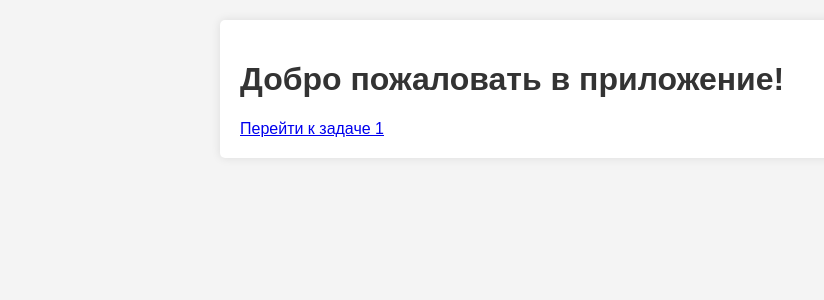
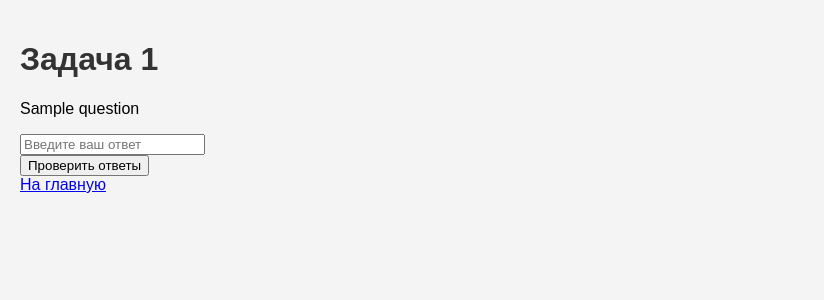
Before and after one commit to Andrey-Zobnin/appForEducationegeEnglish, a Flask app: template templates/index.html in a window 1280 px wide. Shown: the top 300 px of the page, without its empty margins (0-824 px from the left). Run offline with Flask 3, Linux system fonts and the light colour scheme; the template is opened without the code that fills it: most values are stand-ins (such as "Sample title", 1, 10 or a date in 2020).

Commit message:
connect html code to js for html

```diff
--- a/templates/index.html
+++ b/templates/index.html
@@ -1,16 +1,28 @@
 <!DOCTYPE html>
-<html lang="en">
+<html lang="ru">
 <head>
     <meta charset="UTF-8">
     <meta name="viewport" content="width=device-width, initial-scale=1.0">
     <link rel="stylesheet" href="{{ url_for('static', filename='styles.css') }}">
-    <title>Главная страница</title>
+    <script src="https://code.jquery.com/jquery-3.6.0.min.js"></script>
+    <script src="{{ url_for('static', filename='main.js') }}" defer></script>
+    <title>Задача {{ task_id }}</title>
 </head>
 <body>
-    <div class="container">
-        <h1>Добро пожаловать в приложение!</h1>
-        <a href="/task/1">Перейти к задаче 1</a>
+    <div class="task-page">
+        <h1>Задача {{ task_id }}</h1>
+        <div id="taskData" data-answers="{{ answers | tojson }}" style="display: none;"></div>
+        <form class="question-form">
+            {% for question in questions %}
+            <div class="question-block">
+                <p class="question">{{ question }}</p>
+                <input type="text" class="answer" placeholder="Введите ваш ответ">
+            </div>
+            {% endfor %}
+            <button type="button" id="checkAnswers">Проверить ответы</button>
+        </form>
+        <div id="result"></div>
+        <a href="/" class="back-button">На главную</a>
     </div>
-    <script src="{{ url_for('static', filename='main.js') }}"></script>
 </body>
 </html>
```
